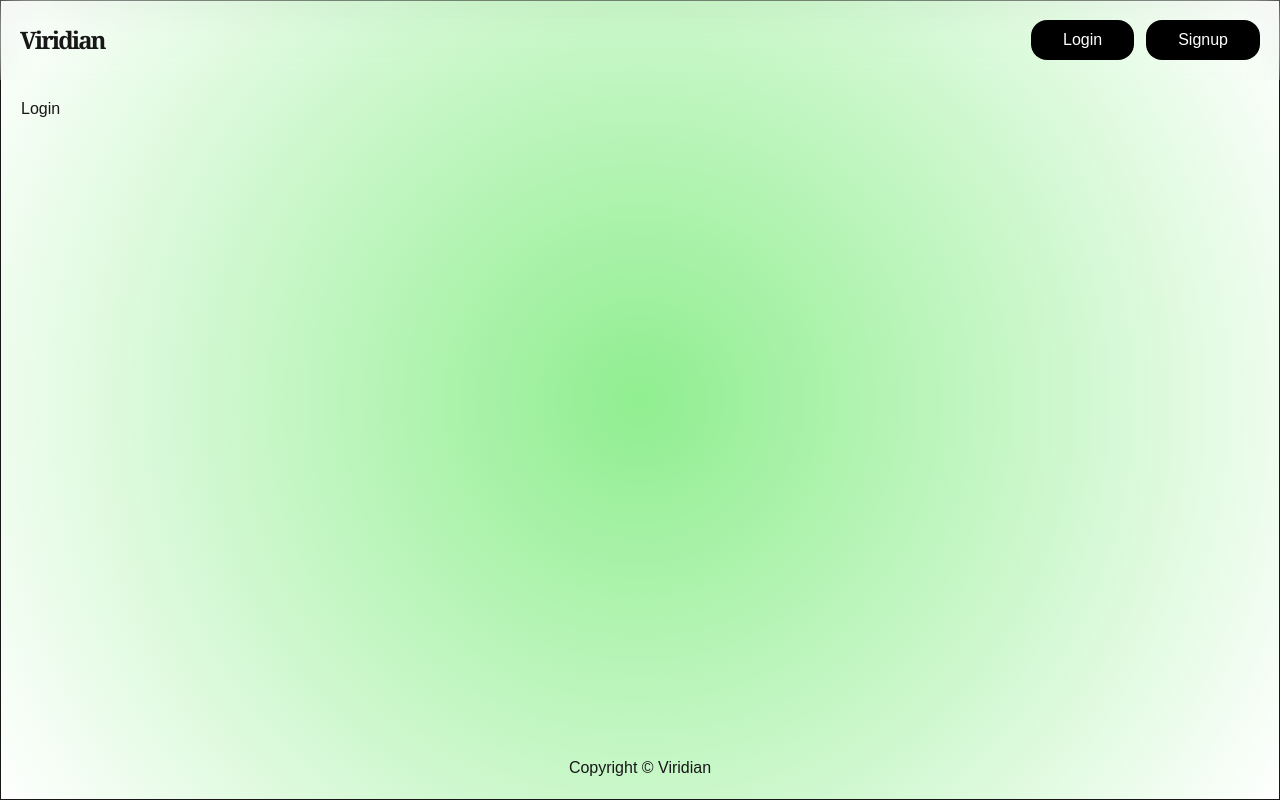
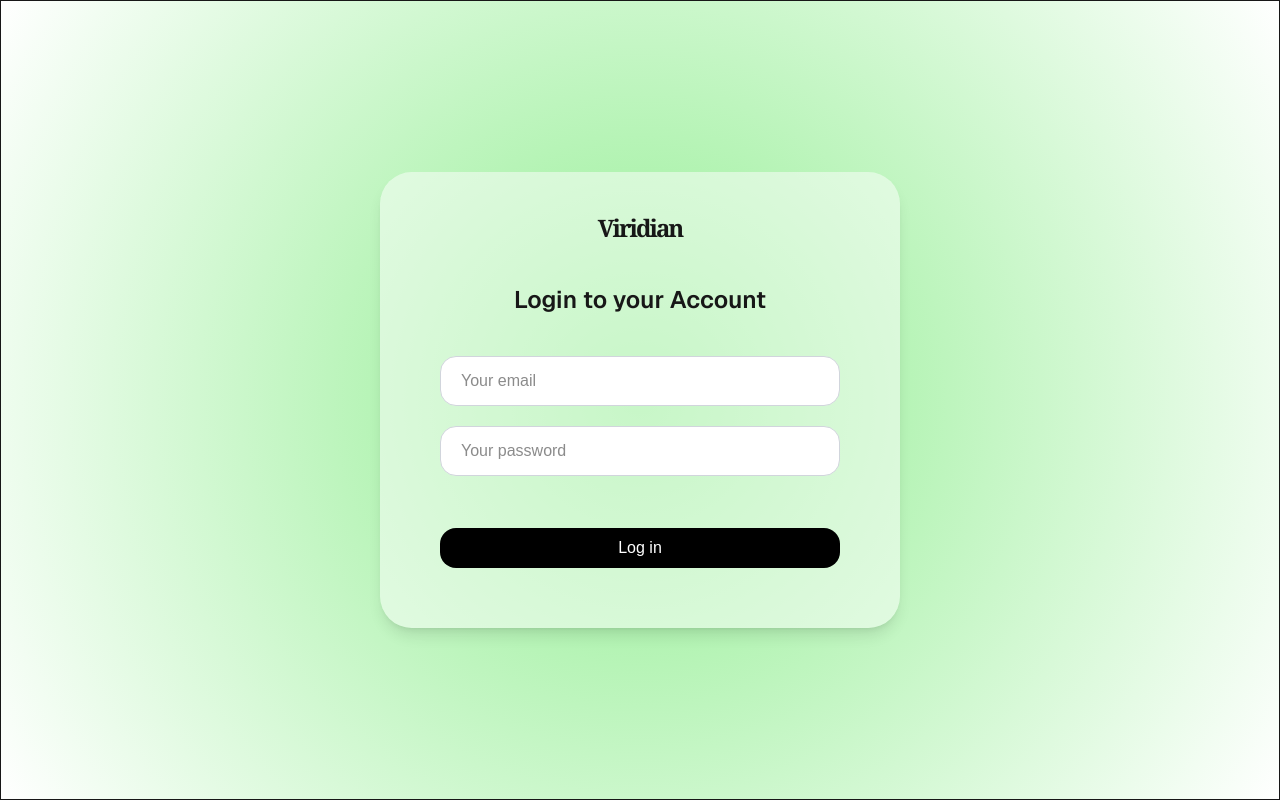
Before and after one commit to tenysone/studybuddy, a Next.js app: page /login in a window 1280 px wide. Built offline with nearby package versions, Linux system fonts and the light colour scheme.

Commit message:
add: login function

```diff
--- /dev/null
+++ b/app/api/auth/[...nextauth]/route.ts
@@ -0,0 +1,5 @@
+import { authOptions } from '@/app/lib/authOptions'
+import NextAuth from 'next-auth'
+
+const handler = NextAuth(authOptions)
+export { handler as GET, handler as POST }
--- /dev/null
+++ b/app/components/forms/FormLogin.tsx
@@ -0,0 +1,193 @@
+'use client'
+
+import { useState, useRef, useEffect } from 'react'
+import { signIn } from 'next-auth/react'
+import { useRouter } from 'next/navigation'
+import toast from 'react-hot-toast'
+
+export default function FormLogin() {
+  // Refs
+  const formRef = useRef<HTMLFormElement>(null)
+
+  // Hooks
+  const router = useRouter()
+  const { push: redirect } = router
+
+  // Local state
+  const [state, setState] = useState({
+    message: '',
+    success: false,
+    errors: {
+      email: '',
+      password: '',
+      system: '',
+    },
+    input: {
+      email: '',
+      password: '',
+    },
+  })
+  const [pending, setPending] = useState(false)
+
+  // Handle
+  async function handleSubmit(e: React.FormEvent<HTMLFormElement>) {
+    e.preventDefault()
+
+    setPending(true)
+
+    // Data
+    // ?? undefined or null check like if (!formRef.current) return
+    const formData = new FormData(formRef.current ?? undefined)
+    const email = formData.get('email')?.toString().trim()
+    const password = formData.get('password')?.toString().trim()
+
+    if (!email || !password) {
+      setState({
+        message: '',
+        success: false,
+        errors: {
+          email: !email ? 'Email is required.' : '',
+          password: !password ? 'Password is required.' : '',
+          system: '',
+        },
+        input: {
+          email: email ?? '',
+          password: password ?? '',
+        },
+      })
+      setPending(false)
+      return
+    }
+
+    try {
+      // NextAuth
+      const res = await signIn('credentials', {
+        email,
+        password,
+        redirect: false,
+      })
+
+      console.log('RES: ', res)
+
+      if (res?.ok === true) {
+        setState({
+          message: 'Logged in successfully!',
+          success: true,
+          errors: {
+            email: '',
+            password: '',
+            system: '',
+          },
+          input: {
+            email: '',
+            password: '',
+          },
+        })
+
+        // Fetch the session to get user role
+        const sessionRes = await fetch('/api/auth/session')
+        const session = await sessionRes.json()
+
+        console.log('Session: ', session)
+
+        // Do some toast
+        toast.success('Logged in successfully! Redirecting...')
+
+        // Wait 1 second before redirecting
+        setTimeout(() => {
+          //
+          redirect(`/`)
+        }, 1000)
+
+        //
+      } else {
+        console.log('Failed to login: ', res)
+        setState({
+          message: 'Login failed.',
+          success: false,
+          errors: {
+            email: '',
+            password: '',
+            system: 'Login failed. Please check your credentials.',
+          },
+          input: {
+            email: email ?? '',
+            password: password ?? '',
+          },
+        })
+      }
+
+      //
+    } catch (error) {
+      //
+      console.log(error)
+
+      //
+      setState({
+        message: '',
+        success: false,
+        errors: {
+          email: '',
+          password: '',
+          system: 'System error, please contact admin.',
+        },
+        input: {
+          email: email ?? '',
+          password: password ?? '',
+        },
+      })
+    } finally {
+      setPending(false)
+    }
+  }
+
+  return (
+    <form
+      data-loading={pending}
+      ref={formRef}
+      onSubmit={handleSubmit}
+      noValidate
+      className= "flex flex-col gap-5 mt-5 mb-5 w-100"
+    >
+      <div>
+        <input
+          type="email"
+          name="email"
+          placeholder="Your email"
+          defaultValue={state?.input?.email}
+          className={`${
+            state?.errors.email ? 'border-red-500! bg-red-50!' : ''
+          }`}
+        />
+        {state?.errors.email && (
+          <p className="form-error">{state?.errors.email}</p>
+        )}
+      </div>
+      <div>
+        <input
+          type="password"
+          name="password"
+          placeholder="Your password"
+          defaultValue={state?.input?.password}
+          className={`${
+            state?.errors.password ? 'border-red-500! bg-red-50!' : ''
+          }`}
+        />
+        {state?.errors.password && (
+          <p className="form-error">{state?.errors.password}</p>
+        )}
+      </div>
+
+      {/** System error */}
+      {state?.errors?.system && (
+        <p className="alert alert--error">{state?.errors?.system}</p>
+      )}
+
+      <div className="flex justify-center">
+        <button type="submit" className="button button--default w-full justify-center mt-8">
+          {pending ? 'Please wait...' : 'Log in'}
+        </button>
+      </div>
+    </form>
+  )
+}
--- a/app/components/forms/FormSignup.tsx
+++ b/app/components/forms/FormSignup.tsx
@@ -41,7 +41,7 @@ export default function FormSignup() {
     <form
       data-loading={isPending}
       action={handleSubmit}
-      className="flex flex-col gap-3"
+      className="flex flex-col gap-5 mt-5 mb-5 w-100"
       noValidate
     >
       <div>
@@ -98,7 +98,7 @@ export default function FormSignup() {
         )}
       </div>
       <div className="flex justify-center">
-        <button type="submit" className="button button--default">
+        <button type="submit" className="button button--default w-full justify-center mt-8">
           {isPending ? 'Please wait...' : 'Sign up'}
         </button>
       </div>
--- a/app/globals.css
+++ b/app/globals.css
@@ -24,7 +24,7 @@ body {
 }
 
 .button {
-  @apply flex py-2 px-8 rounded-2xl transition-all ease-in-out duration-300 cursor-pointer min-h-10 text-white hover:scale-105;
+  @apply flex py-2 px-8 rounded-2xl transition-all ease-in-out duration-300 cursor-pointer min-h-10 text-white hover:scale-105 text-center;
   &.button--default {
     @apply bg-black hover:bg-gray-900;
   }
--- /dev/null
+++ b/app/lib/authOptions.ts
@@ -0,0 +1,80 @@
+import { compare } from 'bcrypt'
+import { type NextAuthOptions } from 'next-auth'
+import CredentialsProvider from 'next-auth/providers/credentials'
+import prisma from '@/app/lib/prisma'
+
+export const authOptions: NextAuthOptions = {
+  session: {
+    strategy: 'jwt',
+    maxAge: 1 * 24 * 60 * 60, // 1 days
+  },
+  pages: {
+    signIn: '/login',
+  },
+  providers: [
+    CredentialsProvider({
+      name: 'Signin',
+      credentials: {
+        email: {
+          label: 'Email',
+          type: 'email',
+        },
+        password: {
+          label: 'Password',
+          type: 'password',
+        },
+      },
+      async authorize(credentials): Promise<any> {
+        // Check creds
+        if (!credentials?.email || !credentials.password) {
+          return null
+        }
+
+        // Check if user exist
+        const user = await prisma.user.findFirst({
+          where: {
+            email: credentials.email,
+          },
+        })
+
+        // Not found
+        if (!user) {
+          return null
+        }
+
+        // If user check password
+        const isPasswordValid = await compare(
+          credentials.password,
+          user.password + ''
+        )
+
+        // Password failed
+        if (!isPasswordValid) {
+          return null
+        }
+
+        return {
+          id: user.id.toString(),
+          name: user.name,
+          email: user.email,
+        }
+
+        //
+      },
+    }),
+  ],
+  callbacks: {
+    async jwt({ token, user }) {
+      if (user) {
+        token.id = user.id
+      }
+      return token
+    },
+    async session({ session, token }) {
+      if (session.user) {
+        session.user.id = token.id as string
+      }
+      return session
+    },
+  },
+}
--- a/app/login/page.tsx
+++ b/app/login/page.tsx
@@ -1,13 +1,17 @@
-import Link from "next/link";
-import Header from "../components/Header";
-import Default from "../templates/Default";
+import Bare from "../templates/Bare";
+import FormLogin from "../components/forms/FormLogin";
+import Logo from "../components/Logo";
 
 export default function Login() {
   return (
-   <Default>
-    <div>
-      Login
-    </div>
-   </Default>
+    <Bare>
+      <Logo />
+      <div className="font-sans font-semibold text-2xl mt-10 mb-5">
+        Login to your Account
+      </div>
+      <div>
+        <FormLogin />
+      </div>
+    </Bare>
   );
 }
--- a/app/signup/page.tsx
+++ b/app/signup/page.tsx
@@ -1,11 +1,13 @@
 import Bare from "../templates/Bare";
 import FormSignup from "../components/forms/FormSignup";
+import Logo from "../components/Logo";
 
 export default function Login() {
   return (
     <Bare>
-      <div className="font-sans text-bold text-5xl mt-10">
-        Signup
+      <Logo />
+      <div className="font-sans font-semibold text-2xl mt-10 mb-5">
+        Create an Account
       </div>
       <div>
         <FormSignup />
--- a/app/templates/Bare.tsx
+++ b/app/templates/Bare.tsx
@@ -1,10 +1,9 @@
-import Logo
- from "../components/Logo"
+import { Toaster } from 'react-hot-toast'
+
 export default function Bare({ children }: { children: React.ReactNode }) {
   return (
     <div className="flex flex-col min-h-dvh border justify-center items-center">
-      <Logo />
-      <main className="flex flex-col container bg-amber-50 items-center mt-5">
+      <main className="flex flex-col container bg-white/50 items-center m-5 py-10 px-5 rounded-4xl shadow-lg w-130">
         {children}
       </main>
     </div>
--- a/app/templates/Default.tsx
+++ b/app/templates/Default.tsx
@@ -1,5 +1,6 @@
 import Header from '@/app/components/Header'
 import Footer from '@/app/components/Footer'
+import { Toaster } from 'react-hot-toast'
 
 export default function ({
   className,
--- /dev/null
+++ b/next-auth.d.ts
@@ -0,0 +1,19 @@
+import NextAuth, { DefaultSession, DefaultUser } from 'next-auth'
+
+declare module 'next-auth' {
+  interface Session {
+    user: {
+      id: string
+    } & DefaultSession['user']
+  }
+
+  interface User extends DefaultUser {
+    id: string
+  }
+}
+
+declare module 'next-auth/jwt' {
+  interface JWT {
+    id: string
+  }
+}
```
Also changed, not shown: 2 other files (tests, documents, lock files or other folders).
